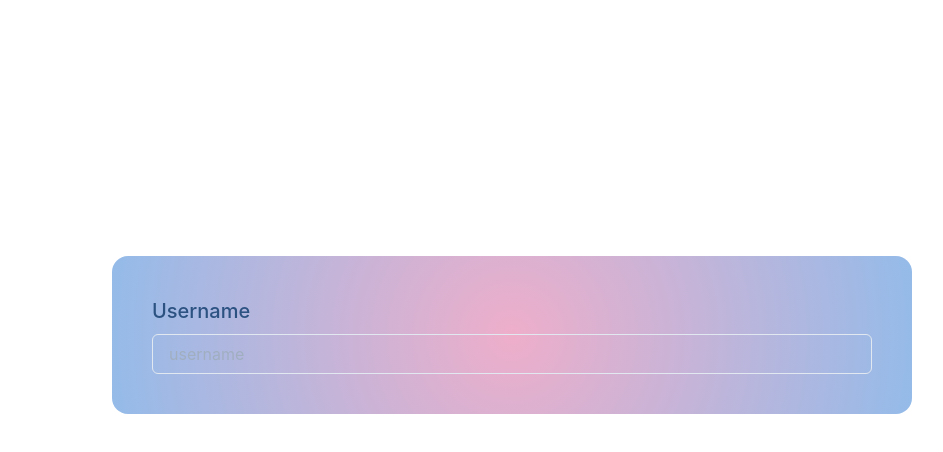
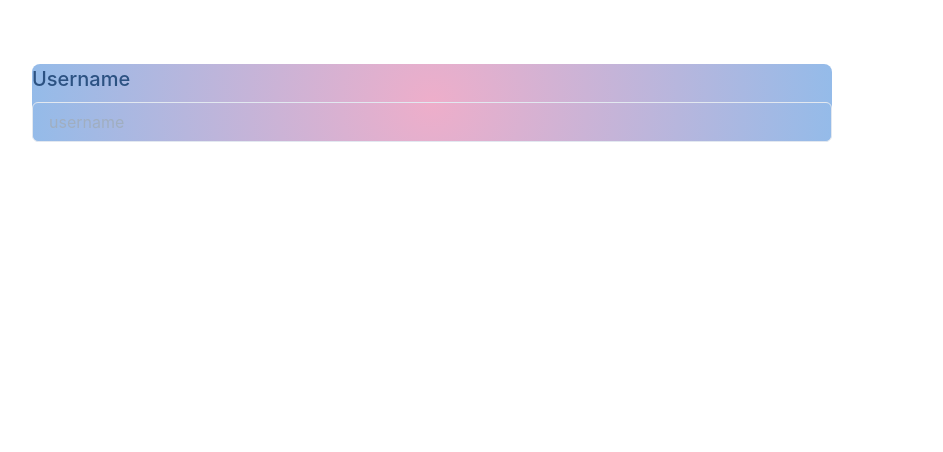
Before and after one commit to davidwcheng/forumproject-webapp, a Next.js app: page /register in a window 1280 px wide. Shown: the top 452 px of the page, without its empty margins (208-1151 px from the left). Built offline with nearby package versions, Linux system fonts and the light colour scheme.

Commit message:
changed styling on wrapper

```diff
--- a/src/components/Wrapper.tsx
+++ b/src/components/Wrapper.tsx
@@ -11,12 +11,10 @@ const MyBox = styled(Box)({
 export const Wrapper: React.FC<WrapperProps> = ({ children }) => {
   return (
     <MyBox
-      maxHeight="800px"
       maxWidth="800px"
-      marginLeft="25%"
-      marginTop="20%"
-      p={5}
-      borderRadius={16}
+      marginX="auto"
+      marginTop={8}
+      borderRadius={8}
     >
       {children}
     </MyBox>
```
